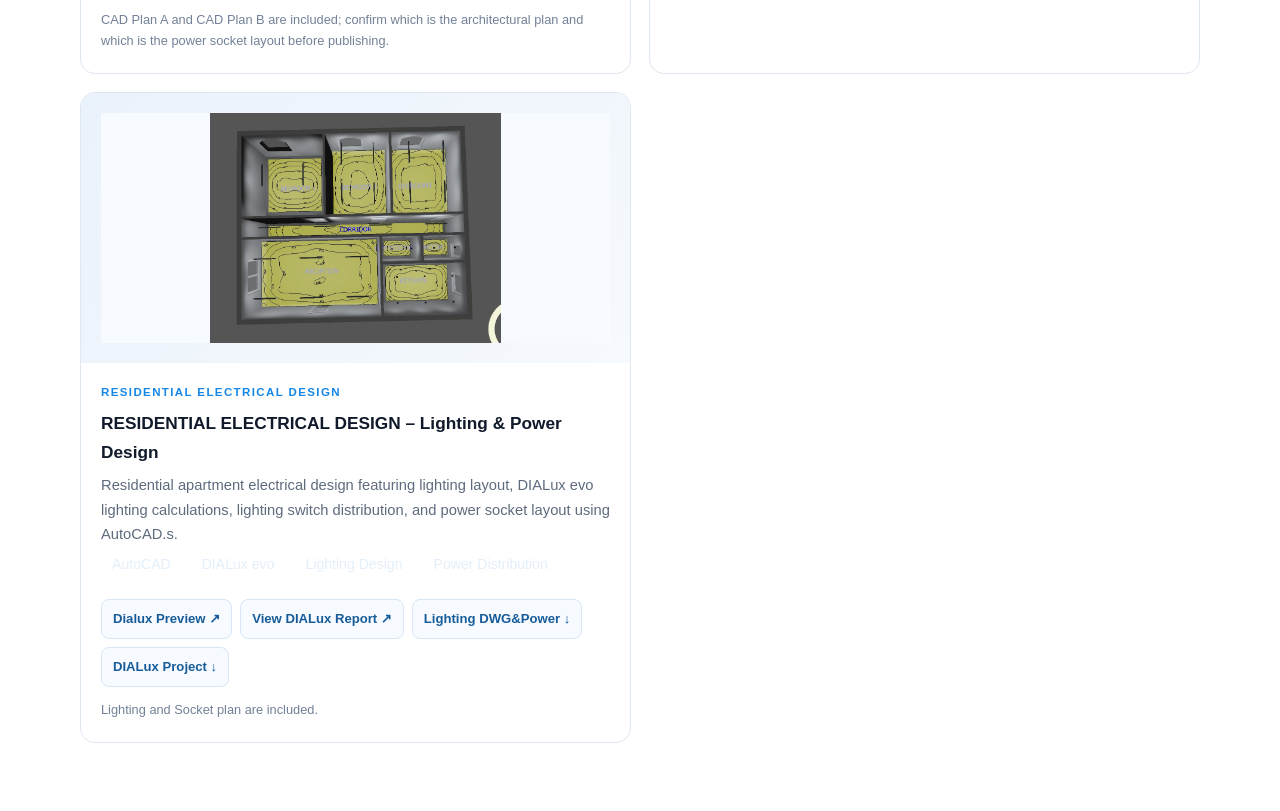
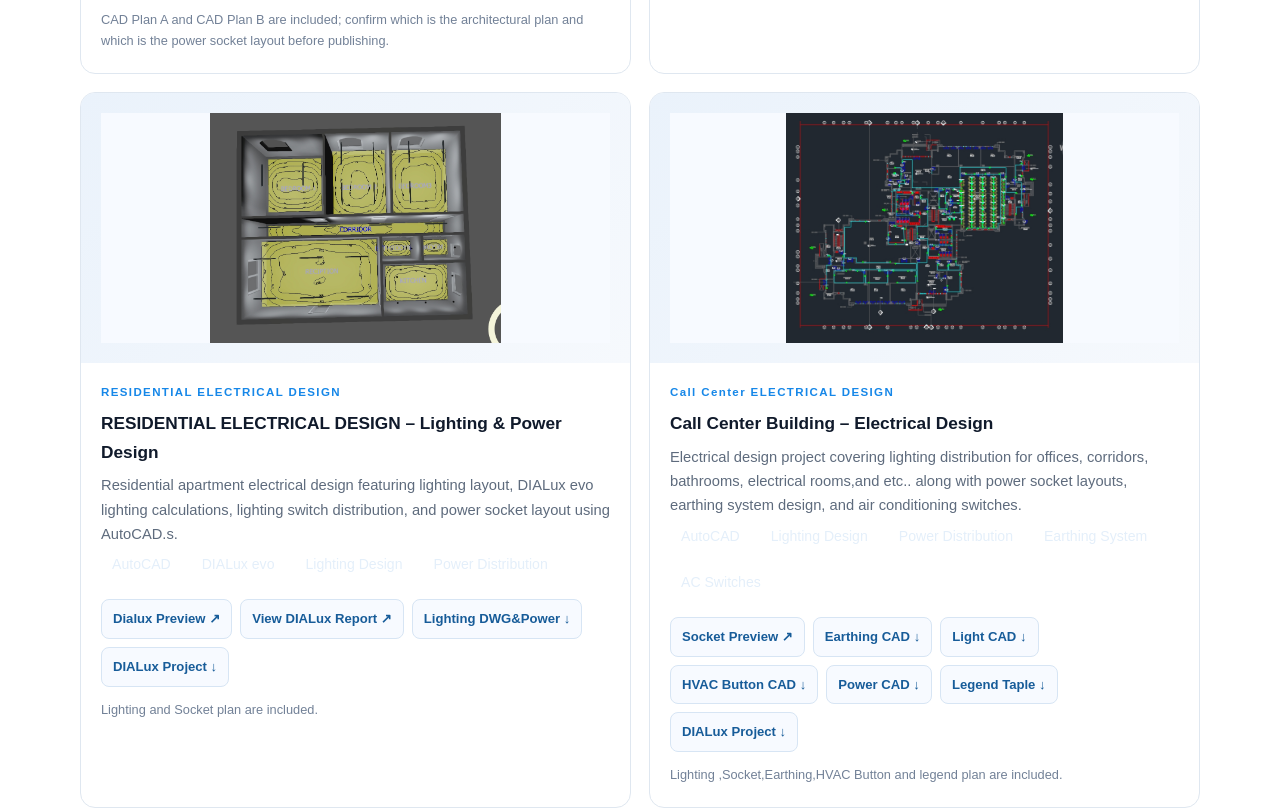
Before and after one commit to muhmdelmghany43-cyber/muhmdelmghany43-cyber.github.io, a plain HTML site: page index.html in a window 1280 px wide. Shown: the part 3331-4142 px from the top of the page. Drawn offline with Linux system fonts and the light colour scheme.

Commit message:
Update index.html

```diff
--- a/index.html
+++ b/index.html
@@ -1380,6 +1380,38 @@ nav a:focus-visible {
             </div>
           </article>
 
+           <article class="project-card">
+            <a class="project-image" href="Call Center/preview/socket layout.jpg" target="_blank" rel="noopener noreferrer" aria-label="Call Center Building Socket Design">
+              <img class="project-preview" src="Call Center/preview/socket layout.jpg" alt="Call Center Building Socket Design ">
+            </a>
+            <div class="project-body">
+              <div class="project-label">Call Center ELECTRICAL DESIGN</div>
+              <h3>Call Center Building – Electrical Design</h3>
+              <p>Electrical design project covering lighting distribution
+      for offices, corridors, bathrooms,  electrical rooms,and etc..
+      along with power socket layouts, earthing system design,
+      and air conditioning switches.</p>
+             <div class="tool-pills">
+     <span>AutoCAD</span>
+      <span>Lighting Design</span>
+      <span>Power Distribution</span>
+      <span>Earthing System</span>
+      <span>AC Switches</span>
+    </div>
+              <div class="project-files">
+                <a class="project-file-link" href="Call Center/preview/socket layout.jpg" target="_blank" rel="noopener noreferrer">Socket Preview ↗</a>
+                <a class="project-file-link" href="Call Center/drawings/Call center Earthing.dwg" download>Earthing CAD ↓</a>
+                <a class="project-file-link" href="Call Center/drawings/CALL CENTRE.dwg" download>Light CAD ↓</a>
+                <a class="project-file-link" href="Call Center/drawings/HVAC.dwg" download>HVAC Button CAD ↓</a>
+                <a class="project-file-link" href="Call Center/drawings/SOCKET.dwg" download>Power CAD ↓</a>
+                <a class="project-file-link" href="Call Center/drawings/Legend.dwg" download>Legend Taple ↓</a>
+                <a class="project-file-link" href="Call Center/source/Project.evo" download>DIALux Project ↓</a>
+
+              </div>
+              <span class="project-placeholder">Lighting ,Socket,Earthing,HVAC Button and legend plan are included.</span>
+            </div>
+          </article>
+
 
         </div>
       </div>
```
